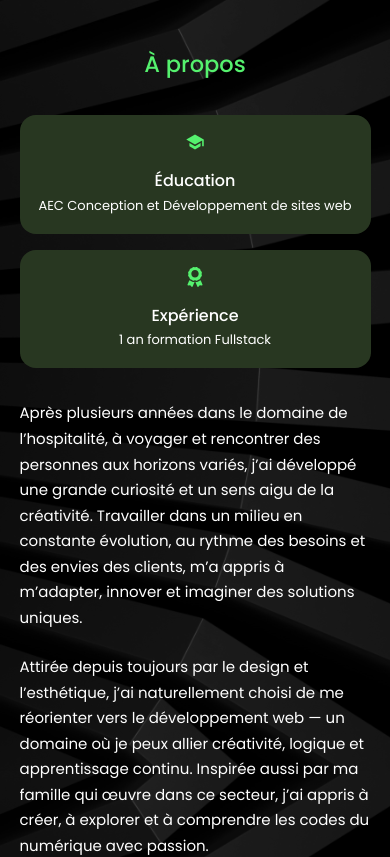
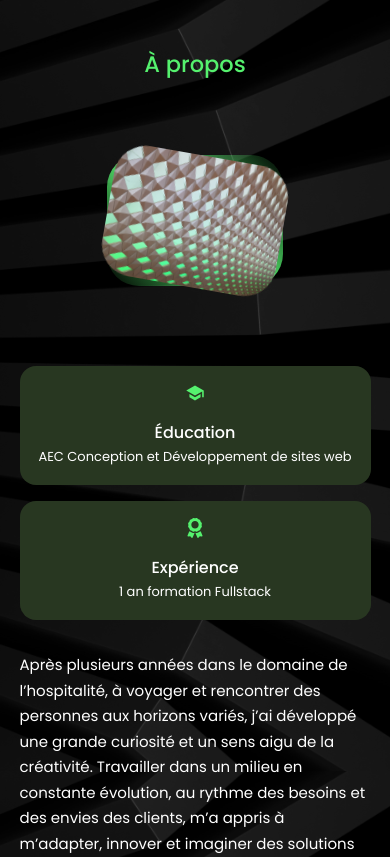
Before and after one commit to agnes31/portfolio-AS, a React (Create React App) app: page / in a window 390 px wide. Shown: the part 917-1774 px from the top of the page. Built offline with nearby package versions, Linux system fonts and the light colour scheme.

Commit message:
test image

```diff
--- a/src/components/about/About.jsx
+++ b/src/components/about/About.jsx
@@ -1,6 +1,6 @@
 import React from 'react'
 import './about.css'
-// import ME from '../../assets/1.jpg'
+import ME from '../../assets/1.jpg'
 import { FaAward } from 'react-icons/fa'
 import { IoMdSchool } from 'react-icons/io'
 import CV from '../../assets/AS_CV_portfolio.pdf'
@@ -10,11 +10,11 @@ const About = () => {
         <section id='about'>
             <h2>À propos</h2>
             <div className="container about__container">
-                {/* <div className="about__me">
+                <div className="about__me">
                     <div className="about__me-image">
                         <img src={ME} alt="Section A propos" />
                     </div>
-                </div> */}
+                </div>
                 <div className="about__content">
                     <div className="about__cards">
                     <article className='about__card'>
--- a/src/components/about/about.css
+++ b/src/components/about/about.css
@@ -120,8 +120,10 @@
 /* ================ MEDIA QUERIES (SMALL DEVICES) ================= */
 @media screen and (max-width: 600px) {
   .about__container {
-    max-width: 100%;
-    overflow-x: hidden;
+    /* max-width: 100%;
+    overflow-x: hidden;  */
+    grid-template-columns: 1fr;
+    gap: 2rem;
   }
 
   .about__me {
@@ -148,4 +150,19 @@
     max-width: 100%;
     padding: 0;
   }
+
+  /* .about__me-image {
+    width: 80%;
+    max-width: 280px;
+    margin: 0 auto;
+    border-radius: 1.5rem;
+    overflow: hidden;
+  }
+
+.about__me-image img {
+    width: 100%;
+    height: auto;
+    object-fit: cover;
+    display: block;
+  } */
 }
--- a/src/index.css
+++ b/src/index.css
@@ -194,4 +194,9 @@ img {
     section > h2 {
         margin-bottom: 2rem;
     }
+    img {
+        max-width: 100%;
+        height: auto;
+        object-fit: cover;
+    }
 }
```
